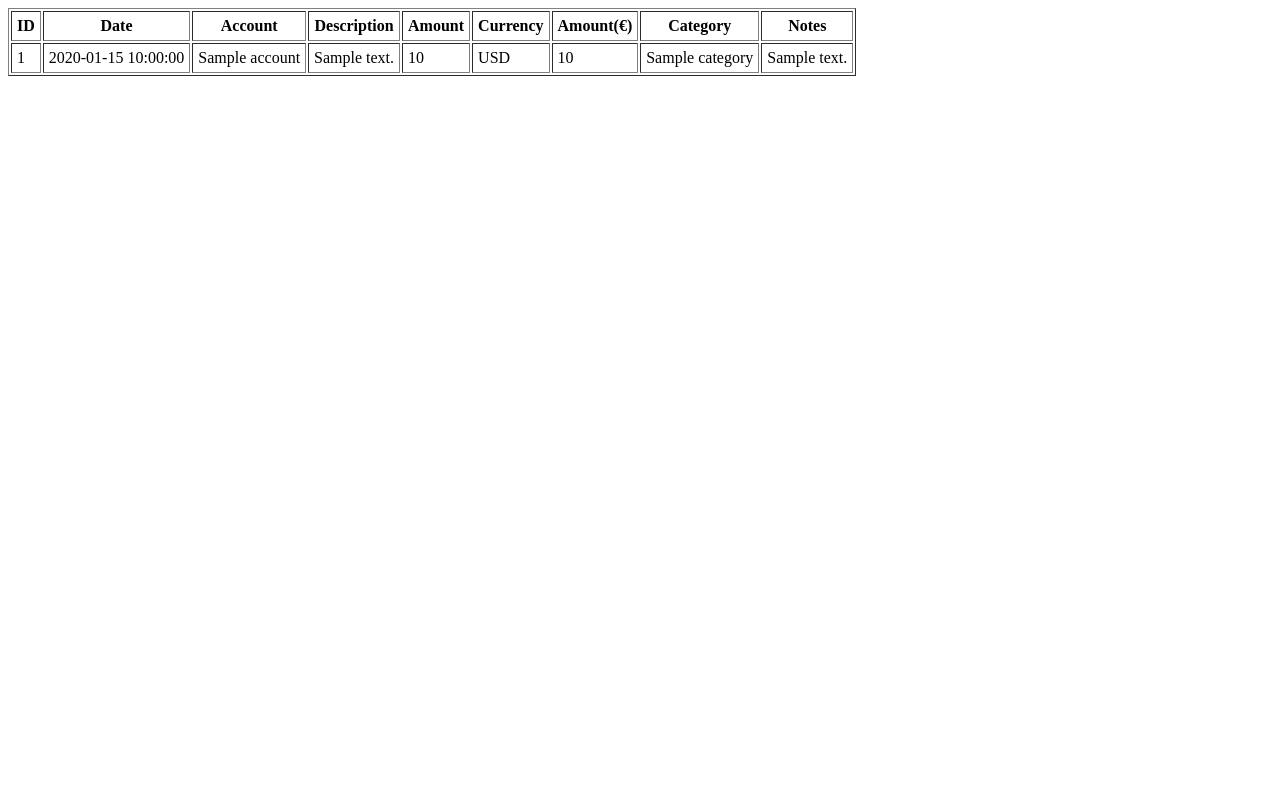
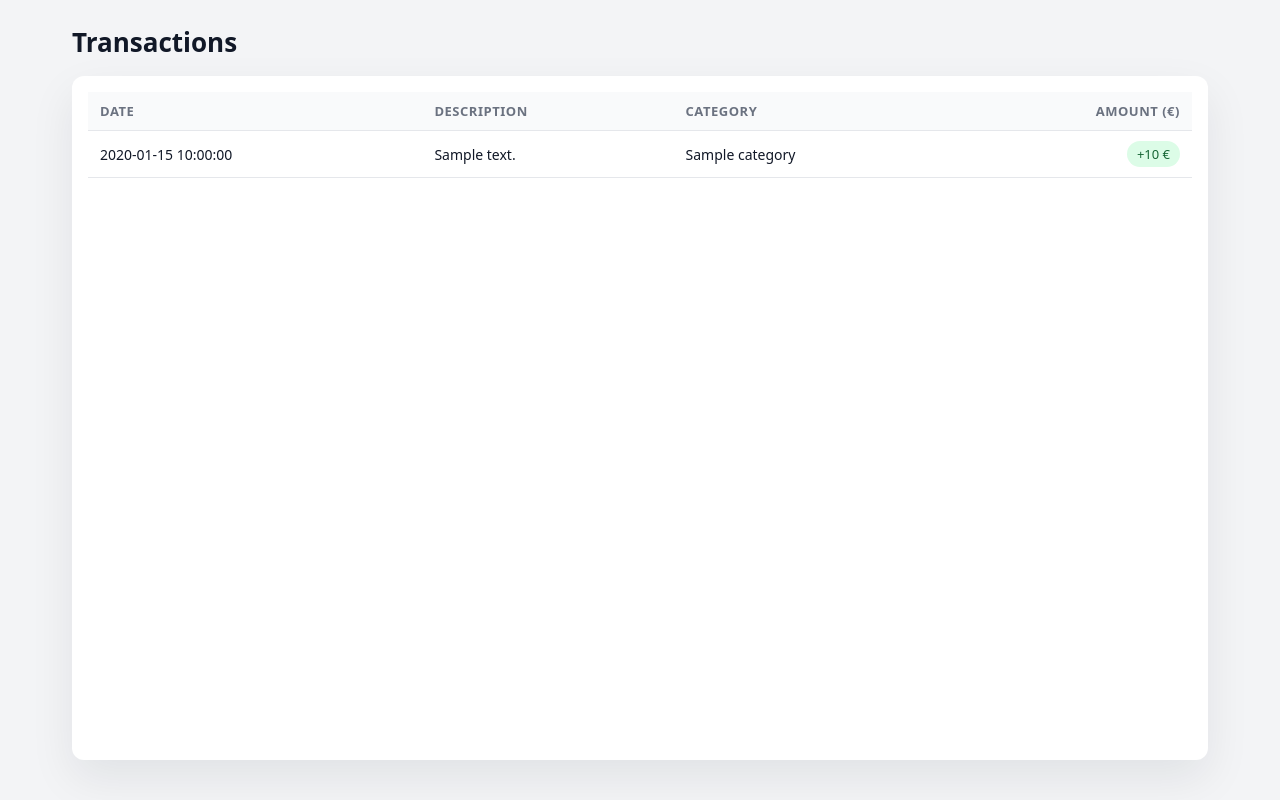
Before and after one commit to 0xDima/finance-tracker-webapp, a FastAPI app: template templates/transactions.html in a window 1280 px wide. Run offline with FastAPI, Linux system fonts and the light colour scheme; the template is opened without the code that fills it: most values are stand-ins (such as "Sample title", 1, 10 or a date in 2020).

Commit message:
Created database architecture
Implemented new post route 'add test transaction' which adds new transactions into local sql database

```diff
--- /dev/null
+++ b/db.py
@@ -0,0 +1,18 @@
+from sqlalchemy import create_engine
+from sqlalchemy.orm import sessionmaker, declarative_base
+
+# SQLite URL: file will be located at ./database/finance.db (from project root)
+DATABASE_URL = "sqlite:///./database/finance.db"
+
+# For SQLite, check_same_thread=False is needed for FastAPI/SQLAlchemy
+engine = create_engine(
+    DATABASE_URL, connect_args={"check_same_thread": False}
+)
+
+SessionLocal = sessionmaker(
+    autocommit=False,
+    autoflush=False,
+    bind=engine,
+)
+
+Base = declarative_base()
--- a/main.py
+++ b/main.py
@@ -1,13 +1,21 @@
 from datetime import date, timedelta
-from fastapi import FastAPI
-from fastapi import Request
+from fastapi import FastAPI, Request, Depends
 from fastapi.staticfiles import StaticFiles
 from fastapi.templating import Jinja2Templates
+
+
+from db import Base, engine, SessionLocal
+from sqlalchemy.orm import Session
+import models
+from models import Transaction
+
+# Create database tables (only creates them if they don't exist)
+Base.metadata.create_all(bind=engine)
+
 
 app = FastAPI()
 app.mount("/static", StaticFiles(directory="static"), name="static")
 templates = Jinja2Templates(directory="templates")
-
 
 
 fake_transactions = [
@@ -126,6 +134,27 @@ fake_transactions = [
 
 
 
+def get_db():
+    db = SessionLocal()
+    try:
+        yield db
+
+    finally:
+        db.close()
+
+
+
+
+
+
+
+
+
+# -- routes
+
+
+
+
 @app.get("/")
 def read_root():
     return {"message": "My finance app is running"}
@@ -133,34 +162,39 @@ def read_root():
 @app.get("/transactions")
 def transactions_page(
     request: Request,
-    start_date: str | None = None,
-    end_date: str | None = None,
+    db: Session = Depends(get_db)
 ):
-    # If user didn't pass dates, default to previous month
-    if not start_date or not end_date:
-        today = date.today()
-        first_of_this_month = today.replace(day=1)
-        last_of_prev_month = first_of_this_month - timedelta(days=1)
-        first_of_prev_month = last_of_prev_month.replace(day=1)
 
-        start_date = first_of_prev_month.isoformat()  # YYYY-MM-DD
-        end_date = last_of_prev_month.isoformat()     # YYYY-MM-DD
 
-    # TODO: load all transactions from DB or list
-    all_transactions = fake_transactions
-
-    # Filter by date range
-    filtered = [
-        tx for tx in all_transactions
-        if start_date <= tx["date"] <= end_date   # assuming tx["date"] is "YYYY-MM-DD"
-    ]
-
+    # Query all transactions
+    transactions = db.query(Transaction).order_by(Transaction.date.desc()).all()
+    print (transactions[0].id)
     return templates.TemplateResponse(
-        "transactions_new.html",
+        "transactions.html",
         {
             "request": request,
-            "transactions": all_transactions,
-            "start_date": start_date,
-            "end_date": end_date,
+            "transactions": transactions,
         },
     )
+
+
+@app.post("/add-test-transaction")
+def add_test_transaction(db: Session = Depends(get_db)):
+
+    test_tx = Transaction(
+        date=date.today(),
+        description="Test transaction",
+        currency_original="EUR",
+        amount_original=-10.0,
+        amount_eur=-10.0,
+        account_name="Test Account",
+        category=None,
+        notes=None,
+    )
+
+
+    db.add(test_tx)
+    db.commit()
+    db.refresh(test_tx)
+
+    return {"message": "Test transaction added", "id": test_tx.id}
--- a/static/css/transactions.css
+++ b/static/css/transactions.css
@@ -31,26 +31,7 @@ body {
 }
 
 
-/* ===== Filters bar ===== */
-
-/* ===== Filters bar ===== */
-
-.filters-bar {
-    margin-top: 8px;
-    margin-bottom: 12px;
-}
-
-.filters-form {
-    display: flex;
-    flex-wrap: wrap;
-    gap: 12px 16px;
-    align-items: center;
-    justify-content: space-between;
-}
-
-
 /* ===== Table wrapper ===== */
-
 .table-wrapper {
     flex: 1;
     overflow-x: auto;
--- a/templates/transactions.html
+++ b/templates/transactions.html
@@ -2,40 +2,87 @@
 <html lang="en">
 <head>
     <meta charset="UTF-8">
-    <meta name="viewport" content="width=device-width, initial-scale=1.0">
     <title>Transactions</title>
+    <link rel="stylesheet" href="{{ url_for('static', path='../static/css/transactions.css') }}">
 </head>
 <body>
-    <table border="1" cellpadding="5">
+    <div class="page-container">
+        <header class="page-header">
+            <h1>Transactions</h1>
+        </header>
+
+        <div class="table-wrapper">
+            <table class="transactions-table">
                 <thead>
                     <tr>
-                <th>ID</th>
                         <th>Date</th>
-                <th>Account</th>
                         <th>Description</th>
-                <th>Amount</th>
-                <th>Currency</th>
-                <th>Amount(€)</th>
                         <th>Category</th>
-                <th>Notes</th>
+                        <th>Amount (€)</th>
                     </tr>
                 </thead>
 
 <tbody>
     {% for tx in transactions %}
-            <tr>
-                <td>{{tx.id}}</td>
-                <td>{{tx.date}}</td>
-                <td>{{tx.account}}</td>
-                <td>{{tx.description}}</td>
-                <td>{{tx.amount_original}}</td>
-                <td>{{tx.currency_original}}</td>
-                <td>{{tx.amount_eur}}</td>
-                <td>{{tx.category}}</td>
-                <td>{{tx.notes}}</td>
+    <!-- Main visible row -->
+    <tr class="main-row">
+        <td>{{ tx.date }}</td>
+        <td>{{ tx.description }}</td>
+        <td>{{ tx.category }}</td>
+        <td class="amount-cell">
+            {% if tx.amount_eur < 0 %}
+                <span class="amount amount-negative">
+                    {{ tx.amount_eur }} €
+                </span>
+            {% else %}
+                <span class="amount amount-positive">
+                    +{{ tx.amount_eur }} €
+                </span>
+            {% endif %}
+        </td>
+    </tr>
+
+    <!-- Details row as a visible card under the row -->
+    <tr class="details-row">
+        <td colspan="4">
+            <div class="details-card">
+                <div class="details-card-header">
+                    <span class="details-label">Transaction details (TxID:{{ tx.id }})</span>
+                    <span class="details-amount-pill
+                        {% if tx.amount_eur < 0 %}details-amount-negative{% else %}details-amount-positive{% endif %}">
+                        {% if tx.amount_eur < 0 %}
+                            {{ tx.amount_eur }} €
+                        {% else %}
+                            +{{ tx.amount_eur }} €
+                        {% endif %}
+                    </span>
+                </div>
+
+                <ul class="details-list">
+                    <li><span>Account:</span> {{ tx.account }}</li>
+                    <li><span>Date:</span> {{ tx.date }}</li>
+                    <li><span>Description:</span> {{ tx.description }}</li>
+                    <li><span>Category:</span> {{ tx.category }}</li>
+                    <li>
+                        <span>Original amount:</span>
+                        {{ tx.amount_original }} {{ tx.currency_original }}
+                    </li>
+                    <li>
+                        <span>Amount in EUR:</span>
+                        {{ tx.amount_eur }} €
+                    </li>
+                </ul>
+            </div>
+        </td>
     </tr>
     {% endfor %}
 </tbody>
+
+
+
+
             </table>
+        </div>
+    </div>
 </body>
 </html>
```
Also changed, not shown: models.py (added, +32 -0 lines), templates/transactions_new.html (deleted, +0 -88 lines), templates/transactions_old.html (added, +41 -0 lines), database/finance.db (added). Lines whose indentation alone changed are shown as unchanged.
